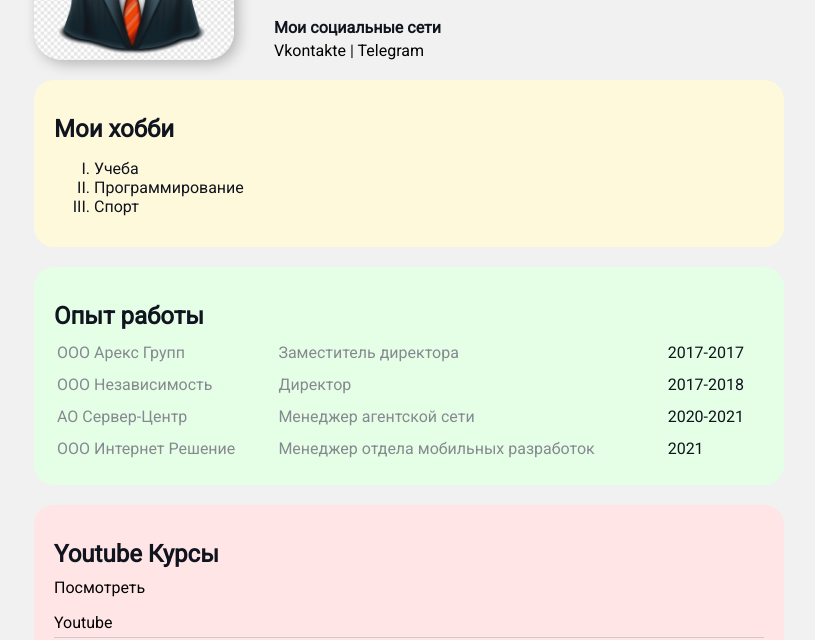
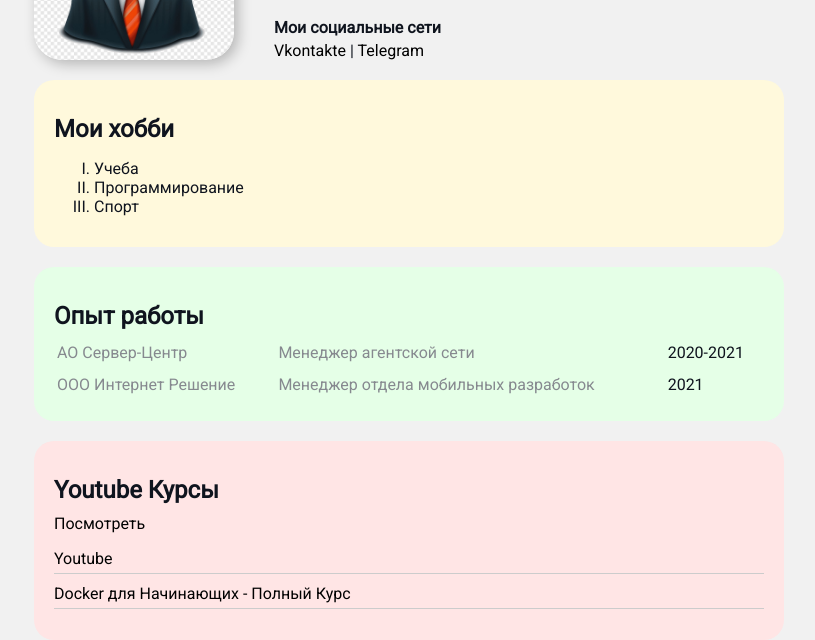
Before and after one commit to Andru-Mityaev/css, a plain HTML site: page index.html in a window 1280 px wide. Shown: the part 160-800 px from the top of the page, without its empty margins (231-1046 px from the left). Drawn offline with Linux system fonts and the light colour scheme.

Commit message:
Update index.html

```diff
--- a/index.html
+++ b/index.html
@@ -34,17 +34,6 @@
         <div class="card bg-green">
         <h2>Опыт работы</h2>
             <table class="table">
-                <tr>
-                    <td>ООО Арекс Групп</td>
-                    <td>Заместитель директора</td>
-                    <td>2017-2017</td>
-                </tr>
-                <tr>
-                    <td>ООО Независимость</td>
-                    <td>Директор</td>
-                    <td>2017-2018</td>
-                </tr>
-
                 <tr>
                     <td>АО Сервер-Центр</td>
                     <td>Менеджер агентской сети</td>
```
